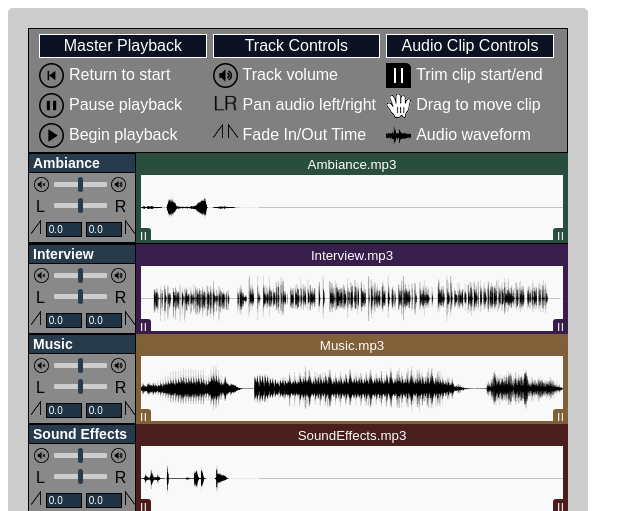
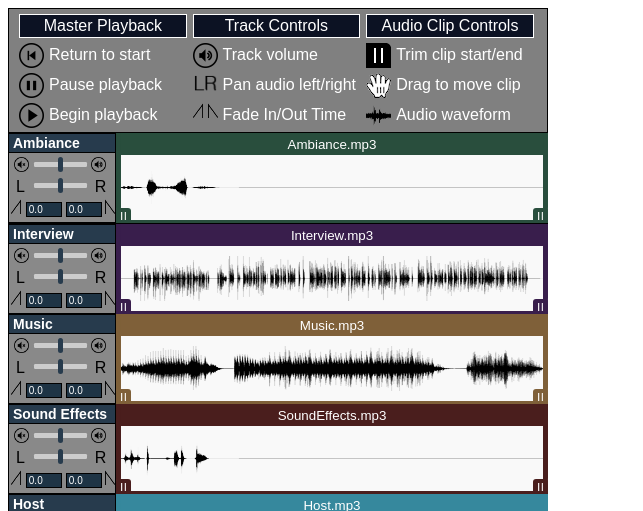
Before and after one commit to russellgillespie/minidaw, a plain HTML site: page index.html in a window 1280 px wide. Shown: the top 511 px of the page, without its empty margins (0-643 px from the left). Drawn offline with Linux system fonts and the light colour scheme; no server answers.

Commit message:
commented out border to remove remediate resizer bug.

```diff
--- a/style.css
+++ b/style.css
@@ -5,10 +5,10 @@
   width : 540px;
   height : 100%;
   background-color : #012;
-  border-style : solid;
+  /* border-style : solid;
   border-color : #ccc;
   border-radius: 5px;
-  border-width: 20px;
+  border-width: 20px; */
 }
 
 h1 {
```
